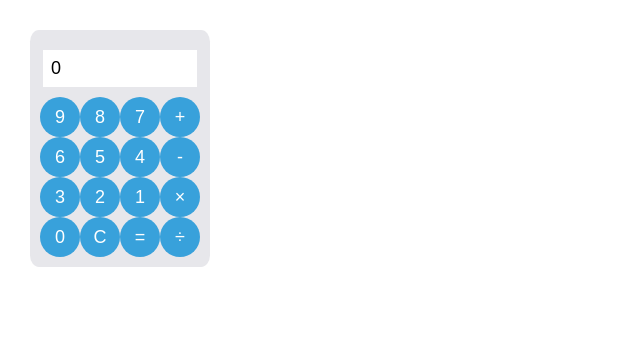
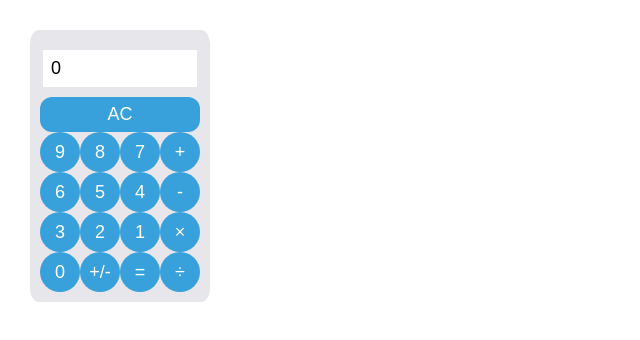
Before and after one commit to krkyk/sandboxcode-test, a React (Create React App) app: page / in a window 1280 px wide. Shown: the top 340 px of the page, without its empty margins (0-640 px from the left). Built offline with nearby package versions, Linux system fonts and the light colour scheme.

Commit message:
符号反転機能追加

```diff
--- a/src/App.jsx
+++ b/src/App.jsx
@@ -57,6 +57,15 @@ export default function App() {
     setIsClickEqual(false);
   };
 
+  const clickToggleSign = () => {
+    if (leftValue !== 0 && rightValue === 0) {
+      setLeftValue(-leftValue);
+    }
+    if (operator !== null && rightValue !== 0) {
+      setRightValue(-rightValue);
+    }
+  };
+
   return (
     <div class="container">
       <DisplayAnswer
@@ -71,6 +80,7 @@ export default function App() {
         clickOperator={clickOperator}
         clickEqual={clickEqual}
         clickClear={clickClear}
+        clickToggleSign={clickToggleSign}
       />
     </div>
   );
--- a/src/components/Button/Button.css
+++ b/src/components/Button/Button.css
@@ -13,3 +13,9 @@ button:hover {
   color: #fff;
   cursor: pointer;
 }
+
+.clear-btn {
+  width: 100%;
+  height: 35px;
+  border-radius: 12px;
+}
--- a/src/components/Button/Button.jsx
+++ b/src/components/Button/Button.jsx
@@ -5,10 +5,14 @@ export const Button = ({
   clickNumber,
   clickOperator,
   clickEqual,
-  clickClear
+  clickClear,
+  clickToggleSign
 }) => {
   return (
     <>
+      <button className="clear-btn" onClick={() => clickClear()}>
+        AC
+      </button>
       <div>
         {[9, 8, 7].map((num) => {
           return <button onClick={() => clickNumber(num)}>{num}</button>;
@@ -29,7 +33,7 @@ export const Button = ({
       </div>
       <div>
         <button onClick={() => clickNumber(0)}>0</button>
-        <button onClick={() => clickClear()}>C</button>
+        <button onClick={() => clickToggleSign()}>+/-</button>
         <button onClick={() => clickEqual()}>=</button>
         <button onClick={() => clickOperator("/")}>÷</button>
       </div>
```
